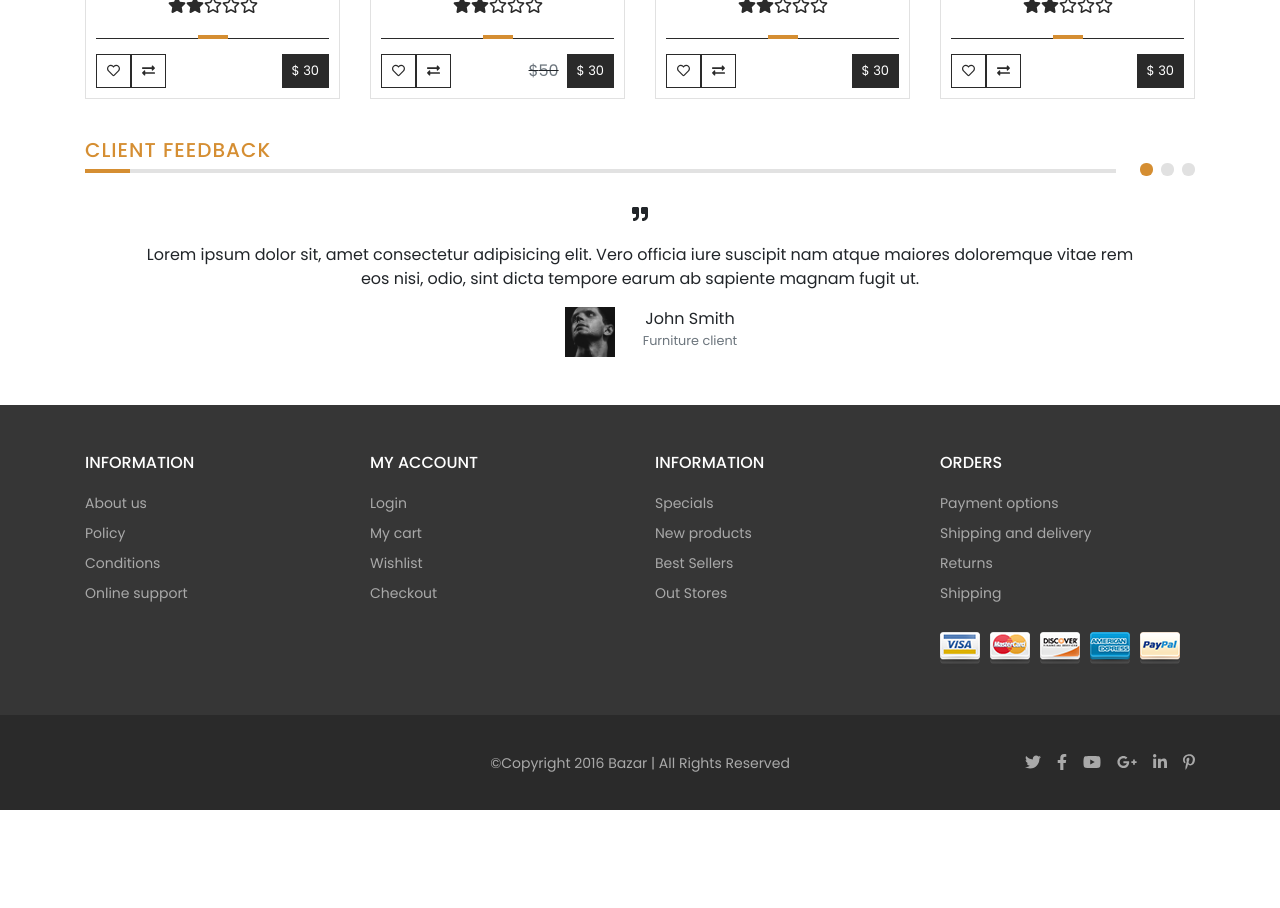
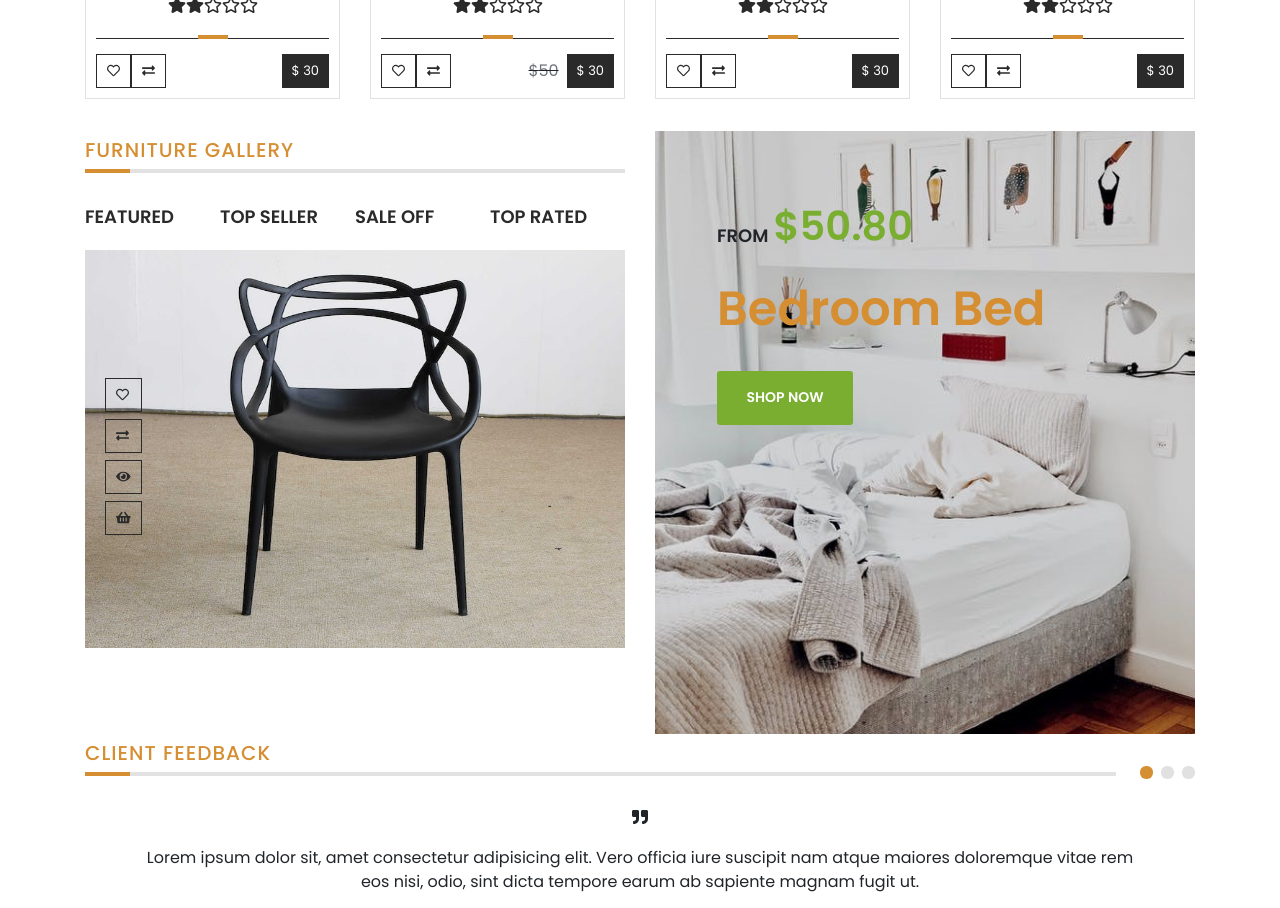
Before and after one commit to bitcooker/furniture-shop, a React (Create React App) app: page / in a window 1280 px wide. Shown: the part 2100-3008 px from the top of the page. Before the commit the page ends 2910 px from the top, so only its background shows below. Built offline with nearby package versions, Linux system fonts and the light colour scheme.

Commit message:
add styles to Gallery and GallerySlider

```diff
--- /dev/null
+++ b/src/components/common/GallerySlider/GallerySlider.js
@@ -0,0 +1,49 @@
+import React from 'react';
+import styles from './GallerySlider.module.scss';
+import { FontAwesomeIcon } from '@fortawesome/react-fontawesome';
+import {
+  faChevronLeft,
+  faChevronRight,
+  faShoppingBasket,
+  faExchangeAlt,
+  faEye,
+  faStar,
+} from '@fortawesome/free-solid-svg-icons';
+import { faHeart } from '@fortawesome/free-regular-svg-icons';
+import Button from '../Button/Button';
+
+const GallerySlider = () => {
+  return (
+    <div className={styles.root}>
+      <div className={styles.topBtn}>
+        <a href='#'>Featured</a>
+        <a href='#' className={styles.active}>
+          Top seller
+        </a>
+        <a href='#'>Sale off</a>
+        <a href='#'>Top rated</a>
+      </div>
+      <div className={styles.leftBtn}>
+        <Button variant='outline'>
+          <FontAwesomeIcon icon={faHeart}></FontAwesomeIcon>
+        </Button>
+        <Button variant='outline'>
+          <FontAwesomeIcon icon={faExchangeAlt}></FontAwesomeIcon>
+        </Button>
+        <Button variant='outline'>
+          <FontAwesomeIcon icon={faEye}></FontAwesomeIcon>
+        </Button>
+        <Button variant='outline'>
+          <FontAwesomeIcon icon={faShoppingBasket}></FontAwesomeIcon>
+        </Button>
+      </div>
+      <img
+        className={styles.image}
+        src={`${process.env.PUBLIC_URL}/images/products/chair_1.jpg`}
+        alt='chair'
+      />
+    </div>
+  );
+};
+
+export default GallerySlider;
--- /dev/null
+++ b/src/components/common/GallerySlider/GallerySlider.module.scss
@@ -0,0 +1,60 @@
+@import "../../../styles/settings.scss";
+
+.root {
+    position: relative;
+
+    .image {
+        width: 100%;
+        height: 445px;
+        position: relative;
+    }
+
+    .topBtn {
+        position: absolute;
+        top: 0;
+        left: 0;
+        z-index: 2;
+        width: 100%;
+        height: 47px;
+        background-color: #fff;
+        display: flex;
+        justify-content: space-evenly;
+        align-items: center;
+        text-decoration: none;
+        text-transform: uppercase;
+        color: #2a2a2a;
+        font-weight: 600;
+        font-family: "Poppins";
+        font-size: 18px;
+
+        a {
+            text-decoration: none;
+            color: #2a2a2a;
+            flex-grow: 1;
+            margin: 0;
+            padding: 0;
+            width: 100%;
+            height: 100%;
+
+
+
+        }
+    }
+
+    .leftBtn {
+        position: absolute;
+        top:175px;
+        left: 20px;
+        display: flex;
+        flex-direction: column;
+        gap:7px;
+        z-index: 2;
+
+    }
+
+    .active {
+        color: $primary;
+        background-color: transparent;
+    }
+
+}
--- /dev/null
+++ b/src/components/features/Gallery/Gallery.js
@@ -0,0 +1,47 @@
+import React from 'react';
+import GallerySlider from '../../common/GallerySlider/GallerySlider';
+import styles from './Gallery.module.scss';
+
+const Gallery = () => {
+  return (
+    <div className={styles.root}>
+      <div className='container'>
+        <div className='row'>
+          <div className='col-sm-6'>
+            <div className={styles.panelBar}>
+              <div className='row no-gutters'>
+                <div className={'col ' + styles.heading}>
+                  <h3>Furniture gallery</h3>
+                </div>
+              </div>
+            </div>
+            <div className='row'>
+              <div className='col'>
+                <GallerySlider />
+              </div>
+            </div>
+          </div>
+          <div className='col-sm-6 d-none d-sm-block'>
+            <div className={styles.photo}>
+              <img
+                className={styles.image}
+                src={`${process.env.PUBLIC_URL}/images/products/bed_11.jpg`}
+                alt='bed'
+              />
+              <div className={styles.photoInfo}>
+                <div className={styles.price}>
+                  <h5>From</h5>
+                  <h1>$50.80</h1>
+                </div>
+                <h1 className={styles.mainText}>Bedroom Bed</h1>
+                <button className={styles.btnRightPhoto}>Shop now</button>
+              </div>
+            </div>
+          </div>
+        </div>
+      </div>
+    </div>
+  );
+};
+
+export default Gallery;
--- /dev/null
+++ b/src/components/features/Gallery/Gallery.module.scss
@@ -0,0 +1,99 @@
+@import "../../../styles/settings.scss";
+
+.root {
+
+      .panelBar {
+        margin-bottom: 30px;
+        position: relative;
+
+
+        border-bottom: 4px solid $newFurniture-bottom-line-color;
+
+      .heading {
+        position: relative;
+
+        h3 {
+          color: $newFurniture-text-left-color;
+          text-transform: uppercase;
+          font-size: 20px;
+          line-height: 38px;
+          margin: 0;
+          letter-spacing: 1px;
+        }
+
+        &::before {
+          content: "";
+          position: absolute;
+          bottom: -4px;
+          left: 0;
+          width: 45px;
+          border-bottom: 4px solid $newFurniture-active-line-color;
+        }
+      }
+    }
+
+    .photo {
+        position: relative;
+
+        .image {
+            width: 100%;
+            height: 603px;
+            object-fit: cover;
+            position: relative;
+        }
+
+        .photoInfo {
+            position: absolute;
+            top: 71px;
+            left: 62px;
+            z-index: 2;
+            display: flex;
+            flex-direction: column;
+            gap:25px;
+
+            .price {
+                display: flex;
+                align-items: flex-end;
+                gap: 5px;
+
+            }
+
+            .price h5:first-child {
+                text-transform: uppercase;
+                font-weight: 600;
+                font-size: 18px;
+
+            }
+
+            .price h1:last-child {
+              color: #79ae30;
+              margin-bottom: 5px;
+              font-weight: 600;
+
+          }
+
+            .mainText {
+                color: $primary;
+                font-size: 48px;
+                color: #d58e32;
+                font-weight: 600;
+                font-family: "Poppins";
+            }
+
+            .btnRightPhoto {
+                border: none;
+                width: 136px;
+                height: 54px;
+                border-radius: 3px;
+                background-color: #79ae30;
+                font-size: 14px;
+                text-transform: uppercase;
+                color: #ffffff;
+                font-weight: 600;
+                font-family: "Poppins";
+
+
+            }
+        }
+    }
+  }
--- a/src/components/views/Homepage/Homepage.js
+++ b/src/components/views/Homepage/Homepage.js
@@ -7,12 +7,14 @@ import FeatureBoxes from '../../features/FeatureBoxes/FeatureBoxes';
 import NewFurniture from '../../features/NewFurniture/NewFurnitureContainer';
 import ClientFeedback from '../../features/ClientFeedback/ClientFeedback';
 import Promotions from '../../layout/Promotions/Promotions';
+import Gallery from '../../features/Gallery/Gallery';
 
 const Homepage = () => (
   <div className={styles.root}>
     <FeatureBoxes />
     <Promotions />
     <NewFurniture />
+    <Gallery />
     <ClientFeedback />
   </div>
 );
```
Also changed, not shown: 1 other file (tests, documents, lock files or other folders).
